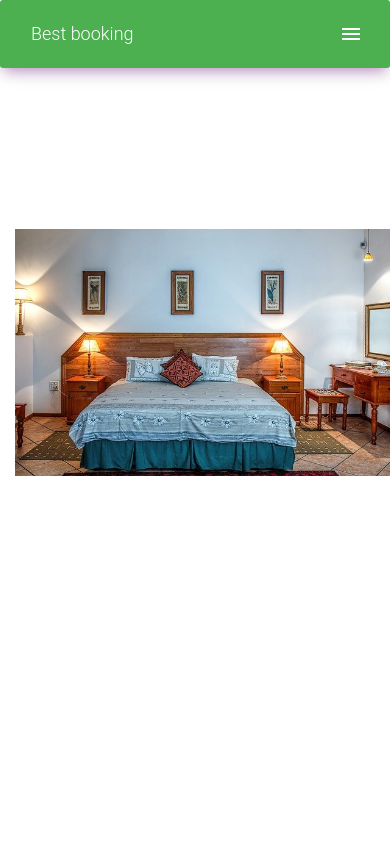
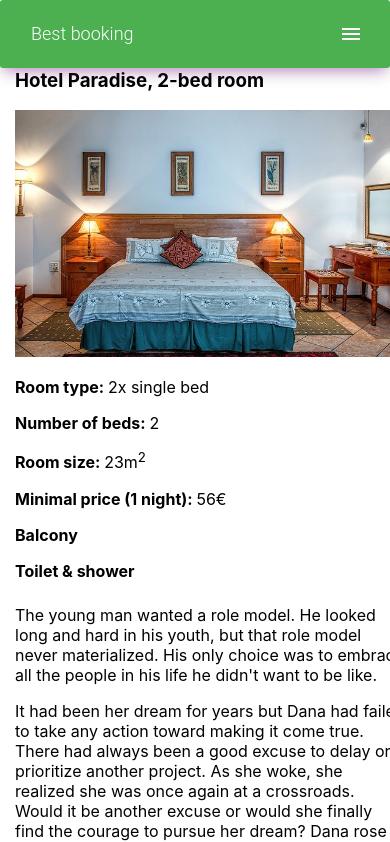
Before and after one commit to UhrinDavid/accomodation-booking-webapp, a React (Create React App) app: page / in a window 390 px wide. Shown: the top 842 px of the page. Built offline with nearby package versions, Linux system fonts and the light colour scheme.

Commit message:
[fix] text visible, responsive layout

```diff
--- a/src/assets/jss/material-kit-react/views/roomPreview.js
+++ b/src/assets/jss/material-kit-react/views/roomPreview.js
@@ -5,8 +5,11 @@ const signupPageStyle = {
     ...container,
     zIndex: "2",
     position: "relative",
-    paddingTop: "20vh",
+    paddingTop: "50px",
     color: "#FFFFFF",
+    display: "flex",
+    flexDirection: "row",
+    flexWrap: "wrap"
   },
   image: {
     maxWidth: "100%"
@@ -15,8 +18,22 @@ const signupPageStyle = {
     listStyleType: "none",
   },
   specificationItem: {
-
+    display: "inline-block",
+    paddingLeft: "0",
   },
+  text: {
+    color:"#000000",
+    marginTop: "0",
+    marginBottom: "0",
+    textAllign: "left",
+  },
+  heading: {
+    color:"#000000",
+  },
+  textDescription: {
+    color:"#000000",
+    marginTop: "1vh",
+  }
 };
 
 export default signupPageStyle;
--- a/src/views/RoomPreview.js
+++ b/src/views/RoomPreview.js
@@ -10,41 +10,51 @@ const useStyles = makeStyles(styles);
 export const RoomPreview = (props) => {
     const classes = useStyles();
 
-    return (<div>
+    return (
       <div className={classes.container}>
-          <GridContainer justify="center">
-              <h3>Hotel Paradise, 2-bed room</h3>>
-            <GridItem xs={12} sm={8} md={8}>
+          <GridContainer >
+            <GridItem xs={12} sm={12} md={12}>
+              <h3 className={classes.heading}>Hotel Paradise, 2-bed room</h3>
+            </GridItem>
+
+            <GridItem xs={12} sm={8} md={6}>
               <img src={image} alt="Bedroom" className={classes.image}></img>
             </GridItem>
-            <GridItem xs={12} sm={4} md={4}>
+            <GridItem xs={12} sm={4} md={6}>
               <List className={classes.c}>
                 <ListItem className={classes.specificationItem}>
-                  <p><b>Room type: </b>double single</p>
+                  <p className={classes.text}><b>Room type: </b>2x single bed</p>
                 </ListItem>
                 <ListItem className={classes.specificationItem}>
-                  <p><b>Number of beds: </b>2</p>
+                  <p className={classes.text}><b>Number of beds: </b>2</p>
                 </ListItem>
                 <ListItem className={classes.specificationItem}>
-                  <p><b>Room size: </b>23m<sup>2</sup></p>
+                  <p className={classes.text}><b>Room size: </b>23m<sup>2</sup></p>
                 </ListItem>
                 <ListItem className={classes.specificationItem}>
-                  <p><b>Minimal price (1 night): </b>56<b>&euro;</b></p>
+                  <p className={classes.text}><b>Minimal price (1 night): </b>56&euro;</p>
                 </ListItem>
                 <ListItem className={classes.specificationItem}>
-                  <p><b>Balcony</b></p>
+                  <p className={classes.text}><b>Balcony</b></p>
                 </ListItem>
                 <ListItem className={classes.specificationItem}>
-                  <p><b>Toilet &amp; shower</b></p>
+                  <p className={classes.text}><b>Toilet &amp; shower</b></p>
                 </ListItem>
               </List>
             </GridItem>
             <GridItem xs={12} sm={12} md={12}>
-              <p>The young man wanted a role model.
+              <p className={classes.textDescription}>The young man wanted a role model.
                 He looked long and hard in his youth, but that role model never materialized.
                 His only choice was to embrace all the people in his life he didn't want to be like.</p>
+              <p className={classes.textDescription}>It had been her dream for years but Dana had failed to take any action toward making it come true.
+                  There had always been a good excuse to delay or prioritize another project.
+                  As she woke, she realized she was once again at a crossroads.
+                  Would it be another excuse or would she finally find the courage to pursue her dream?
+                  Dana rose and took her first step.</p>
+              <p className={classes.textDescription}>Don't be scared. The things out there that are unknown aren't scary in themselves.
+                They are just unknown at the moment. Take the time to know them before you list them as scary.
+                Then the world will be a much less scary place for you.</p>
             </GridItem>
           </GridContainer>
-      </div>
-    </div>);
+      </div>);
 }
```
